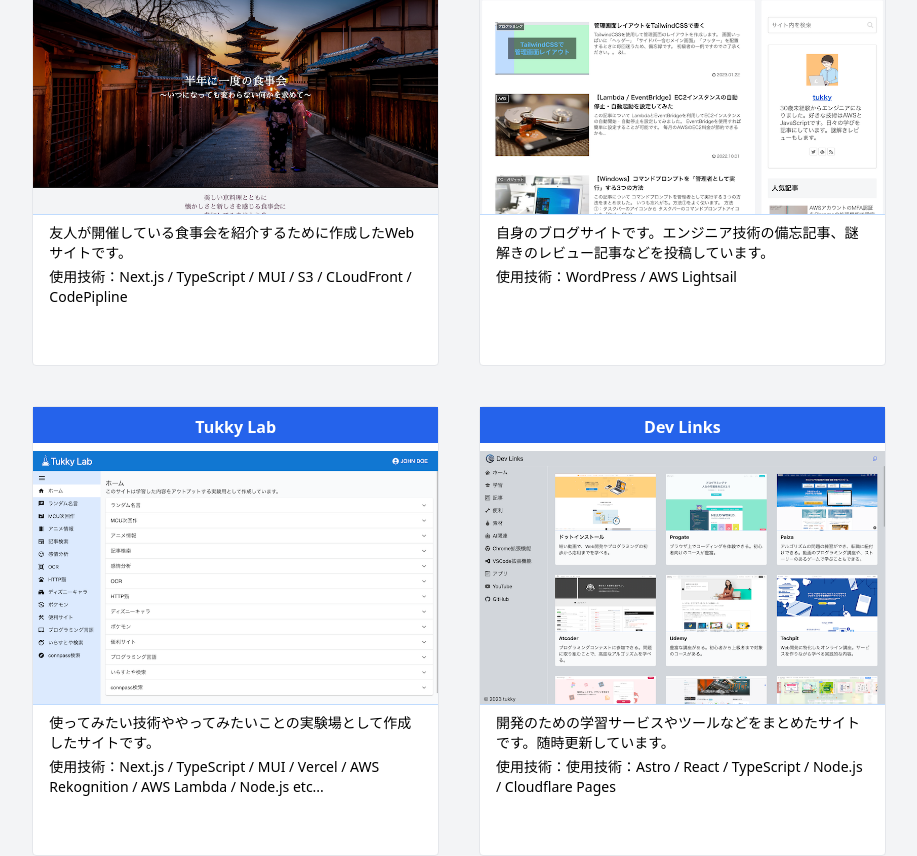
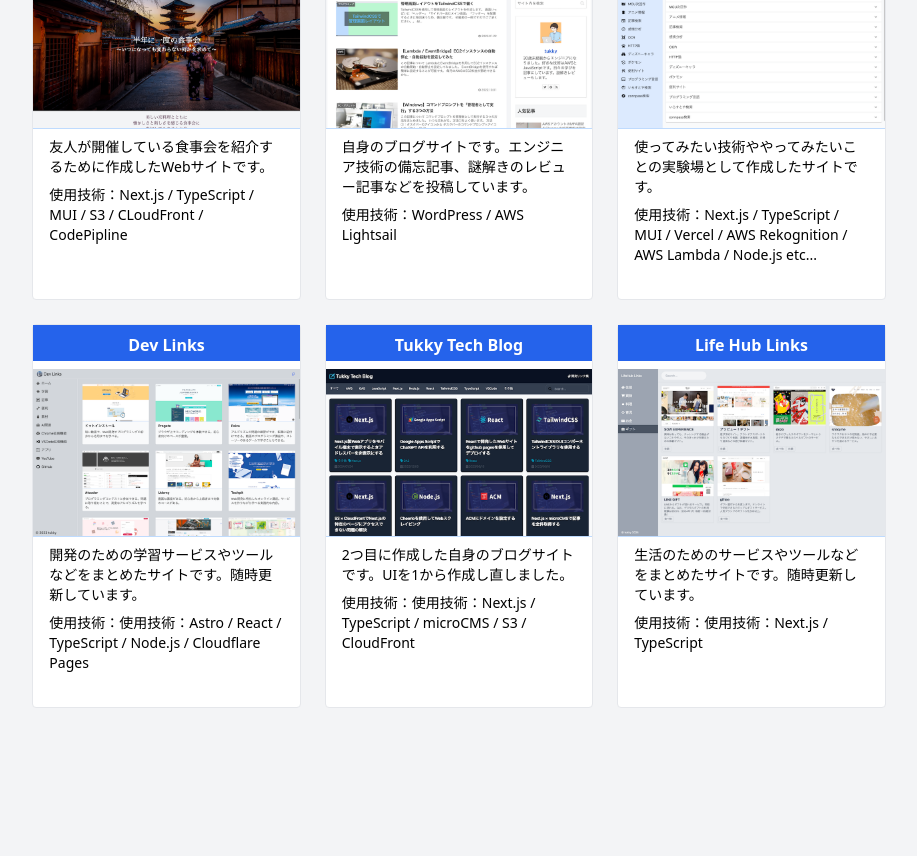
Before and after one commit to tukky-14/tukky-14.github.io, a Next.js app: page / in a window 1280 px wide. Shown: the part 1200-2056 px from the top of the page, without its empty margins (181-1098 px from the left). Built offline with nearby package versions, Linux system fonts and the light colour scheme.

Commit message:
Worksを修正

```diff
--- a/src/components/Works.tsx
+++ b/src/components/Works.tsx
@@ -33,7 +33,7 @@ const worksArray = [
         url: 'https://tukkytech.com/',
         title: 'Tukky Tech Blog',
         img: '/images/tukkytech.png',
-        description: '2つ目に作成した自身のブログサイトです。UIを1から自分で作成してみたかったため作成し直しました。',
+        description: '2つ目に作成した自身のブログサイトです。UIを1から作成し直しました。',
         tech: '使用技術：Next.js / TypeScript / microCMS / S3 / CloudFront',
     },
     {
@@ -49,10 +49,10 @@ const Works = () => {
     return (
         <div className="mb-40 pt-10" id="works">
             <h2 className="text-center text-2xl mb-8 m-auto font-bold border-b-4 w-1/2 border-blue-500">WORKS</h2>
-            <div className="grid grid-cols-1 sm:grid-cols-2 gap-10">
+            <div className="grid grid-cols-1 sm:grid-cols-2 lg:grid-cols-3 gap-6">
                 {worksArray.map((work, index) => (
                     <Link
-                        className="h-[400px] sm:h-[450px] border border-gray-200 rounded bg-white hover:scale-105 duration-300"
+                        className="h-[400px] lg:h-96 sm:h-[450px] border border-gray-200 rounded bg-white hover:scale-105 duration-300"
                         href={work.url}
                         target="_blank"
                         rel="noreferrer"
@@ -60,7 +60,7 @@ const Works = () => {
                     >
                         <p className="text-center mb-2 pt-2 pb-1 px-4 bg-blue-600 text-white font-bold">{work.title}</p>
                         <img className="border-b border-blue-200" src={work.img} alt={`${work.title}の画像`} />
-                        <div className="text-sm my-2 px-4 flex flex-col gap-1">
+                        <div className="text-sm my-2 px-4 flex flex-col gap-2">
                             <p>{work.description}</p>
                             <p>使用技術：{work.tech}</p>
                         </div>
```
